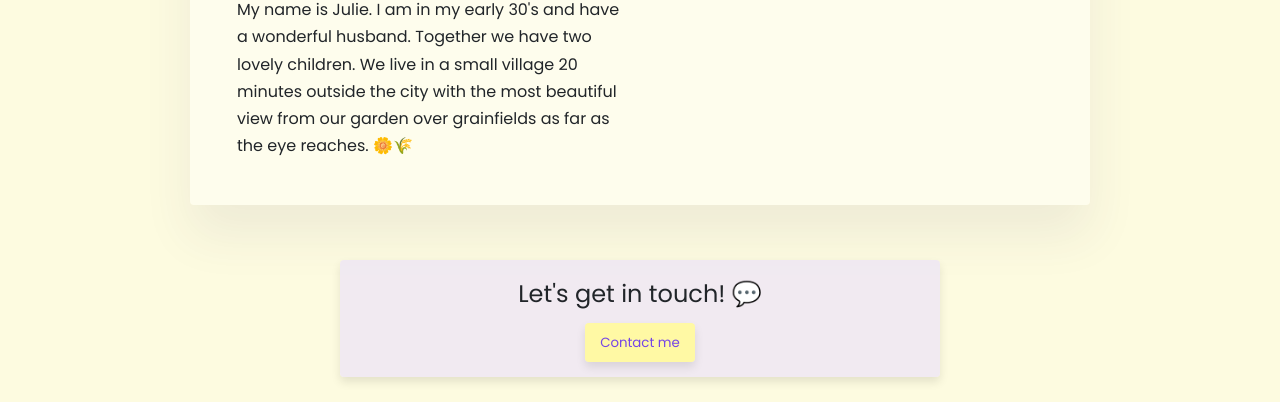
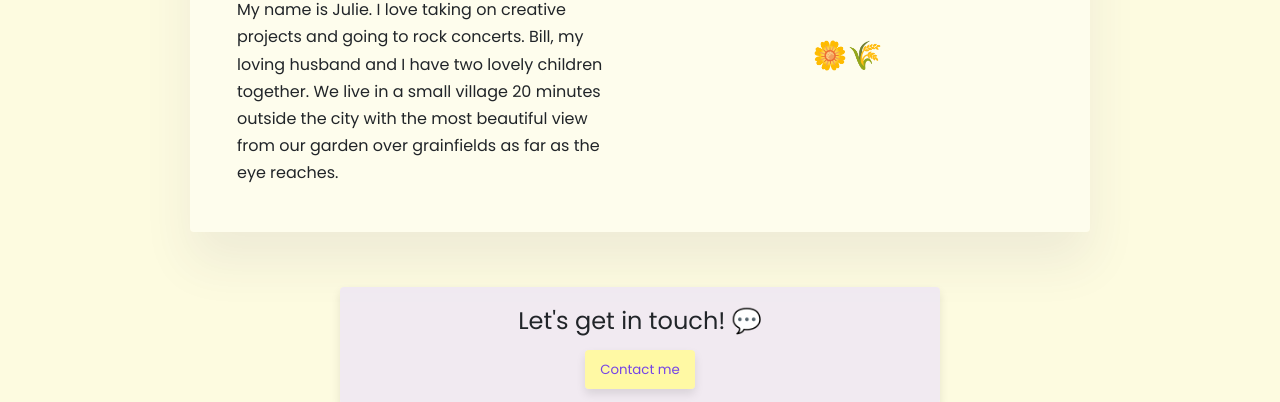
Before and after one commit to juliemeta/portfolio-juliemonefeldt, a plain HTML site: page about.html in a window 1280 px wide. Shown: the part 759-1161 px from the top of the page. Drawn offline with nearby package versions, Linux system fonts and the light colour scheme.

Commit message:
Changed about page content

```diff
--- a/about.html
+++ b/about.html
@@ -94,15 +94,19 @@
                 </p>
               </div>
 
-              <div class="col-lg-6">
+              <div class="col-lg-6 align-self-center">
                 <h2 class="mt-3">Personally</h2>
                 <p>
-                  My name is Julie. I am in my early 30's and have a wonderful
-                  husband. Together we have two lovely children. We live in a
-                  small village 20 minutes outside the city with the most
-                  beautiful view from our garden over grainfields as far as the
-                  eye reaches. 🌼🌾
+                  My name is Julie. I love taking on creative projects and going
+                  to rock concerts. Bill, my loving husband and I have two
+                  lovely children together. We live in a small village 20
+                  minutes outside the city with the most beautiful view from our
+                  garden over grainfields as far as the eye reaches.
                 </p>
+              </div>
+
+              <div class="col-lg-6 align-self-center">
+                <p class="text-center fs-3">🌼🌾</p>
               </div>
             </div>
           </div>
--- a/css/style.css
+++ b/css/style.css
@@ -34,10 +34,6 @@ a {
   font-family: "Poppins", sans-serif;
   font-weight: 400;
   font-style: normal;
-}
-
-h3 {
-  text-decoration: underline;
 }
 
 p {
```
